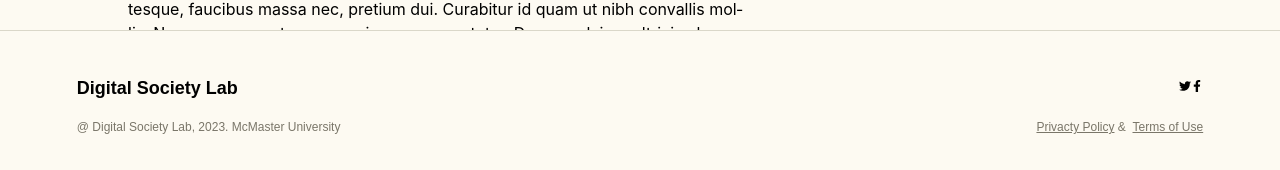
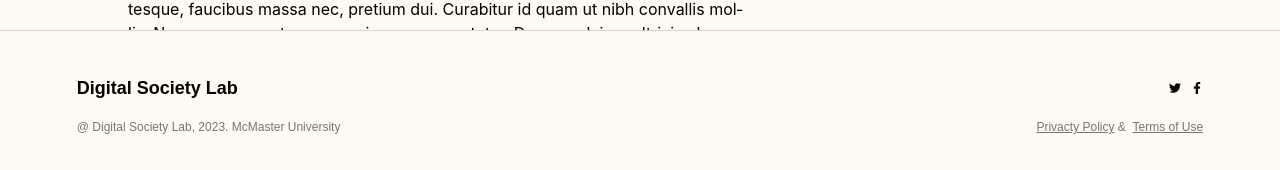
Before and after one commit to DSL-Project/dsl-project, a React (Create React App) app: page / in a window 1280 px wide. Shown: the part 619-789 px from the top of the page. Built offline with nearby package versions, Linux system fonts and the light colour scheme; no server answers; a web font is replaced by a local one.

Commit message:
footer icons fixed

```diff
--- a/src/styles/footer.scss
+++ b/src/styles/footer.scss
@@ -26,6 +26,11 @@
   align-items: center;
 }
 
+.media-container {
+  display: flex;
+  gap: 0.5rem;
+}
+
 .copyright-terms {
   color: $neutral-500;
 }
```
